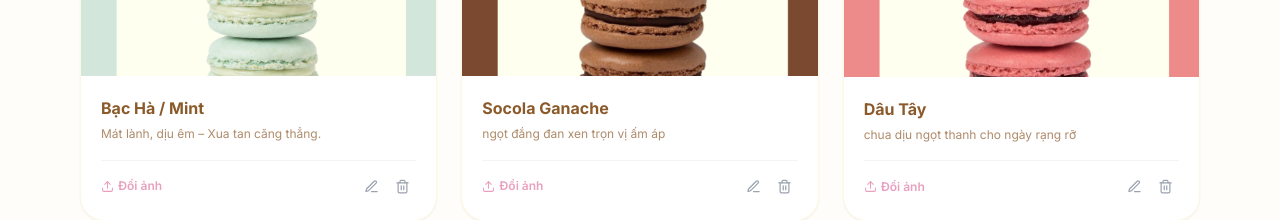
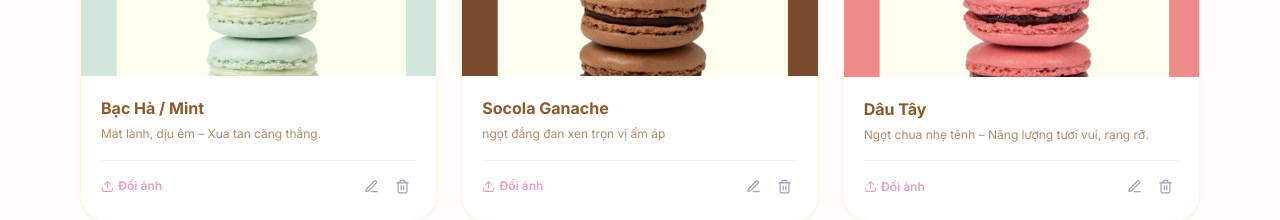
Before and after one commit to vuthaohan01062006-cpu/tipsfunnyflora, a Next.js app: page /admin in a window 1280 px wide. Shown: the part 1060-1280 px from the top of the page. Built offline with nearby package versions, Linux system fonts and the light colour scheme; sample sign-in values are in the browser's storage.

Commit message:
Admin: Update macaron products & images

```diff
--- a/data/products.ts
+++ b/data/products.ts
@@ -67,7 +67,7 @@ export const INITIAL_PRODUCTS: Product[] = [
   {
     "id": 6,
     "name": "Dâu Tây",
-    "desc": "chua dịu ngọt thanh cho ngày rạng rỡ\n",
+    "desc": "Ngọt chua nhẹ tênh – Năng lượng tươi vui, rạng rỡ.",
     "price": "35.000đ",
     "color": "bg-[#FFD1DC]",
     "textColor": "text-brand-choco",
```
